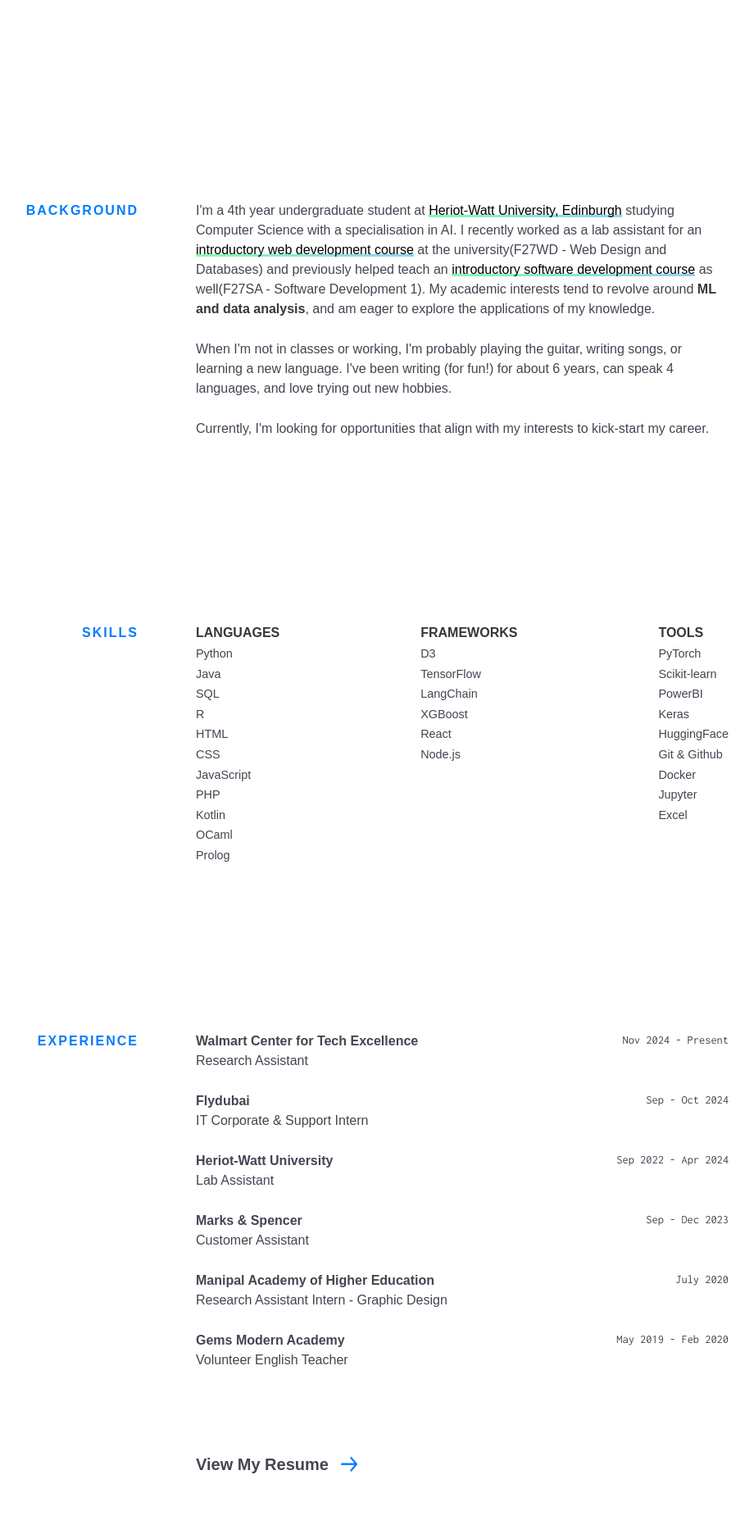
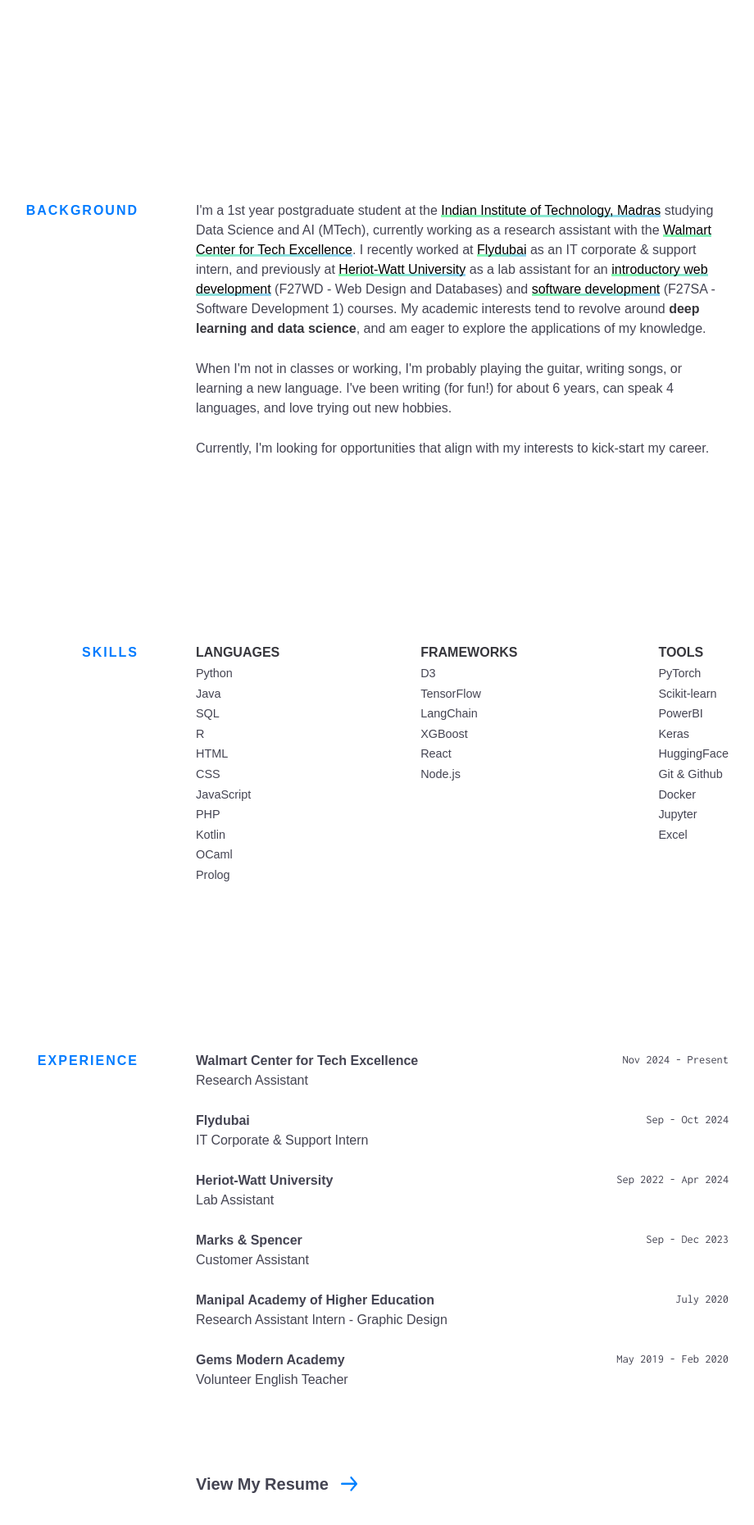
Before and after one commit to Shivaanee/Shivaanee.github.io, a Jekyll site: the page built from index.html, in a window 1280 px wide, cut to the strip 815-2692 px from the top of the page. Shown: the top 1860 px of the strip at 82% size, without its empty margins (211-1131 px from the left). Built offline with Jekyll 4.4.1, drawn with Linux system fonts in a browser that asks for light colours; nearby versions of some CDN libraries.

Commit message:
background, dark mode underline

```diff
--- a/_data/experience.yml
+++ b/_data/experience.yml
@@ -1,5 +1,5 @@
 - company: Walmart Center for Tech Excellence
-  url: https://tech.walmart.com/content/walmart-global-tech/en_us.html
+  url: https://dsai.iitm.ac.in/research/research-centres/walmart-centre-for-tech-excellence/
   time: Nov 2024 - Present
   position: Research Assistant
 
--- a/_includes/background.html
+++ b/_includes/background.html
@@ -2,7 +2,15 @@
   <div class="section__title">Background</div>
   <div class="section__content">
 
-    <p>I'm a 4th year undergraduate student at <a class="cool-underline-link" target="_blank" href="https://www.hw.ac.uk">Heriot-Watt University, Edinburgh</a> studying Computer Science with a specialisation in AI. I recently worked as a lab assistant for an <a class="cool-underline-link" target="_blank" href="https://www.macs.hw.ac.uk/students/cs/courses/f27wd-web-design-and-databases/">introductory web development course</a> at the university(F27WD - Web Design and Databases) and previously helped teach an <a class="cool-underline-link" target="_blank" href="https://www.macs.hw.ac.uk/students/cs/courses/f27sa-software-development-1/">introductory software development course</a> as well(F27SA - Software Development 1). My academic interests tend to revolve around <strong>ML and data analysis</strong>, and am eager to explore the applications of my knowledge.</p>
+    <p>I'm a 1st year postgraduate student at the <a class="cool-underline-link" target="_blank" href="https://www.iitmz.ac.in/">Indian Institute of Technology, Madras</a> studying Data Science and AI (MTech),
+
+      currently working as a research assistant with the <a class="cool-underline-link" target="_blank" href="https://dsai.iitm.ac.in/research/research-centres/walmart-centre-for-tech-excellence/">Walmart Center for Tech Excellence</a>.
+
+      I recently worked at <a class="cool-underline-link" target="_blank" href="https://www.flydubai.com/">Flydubai</a> as an IT corporate & support intern,
+
+      and previously at <a class="cool-underline-link" target="_blank" href="https://www.hw.ac.uk">Heriot-Watt University</a> as a lab assistant for an <a class="cool-underline-link" target="_blank" href="https://www.macs.hw.ac.uk/students/cs/courses/f27wd-web-design-and-databases/">introductory web development</a> (F27WD - Web Design and Databases) and <a class="cool-underline-link" target="_blank" href="https://www.macs.hw.ac.uk/students/cs/courses/f27sa-software-development-1/"> software development</a> (F27SA - Software Development 1) courses.
+
+      My academic interests tend to revolve around <strong>deep learning and data science</strong>, and am eager to explore the applications of my knowledge.</p>
 
     <p>When I'm not in classes or working, I'm probably playing the guitar, writing songs, or learning a new language. I've been writing (for fun!) for about 6 years, can speak 4 languages, and love trying out new hobbies.</p>
 
```
Also changed, not shown: css/main.css.
